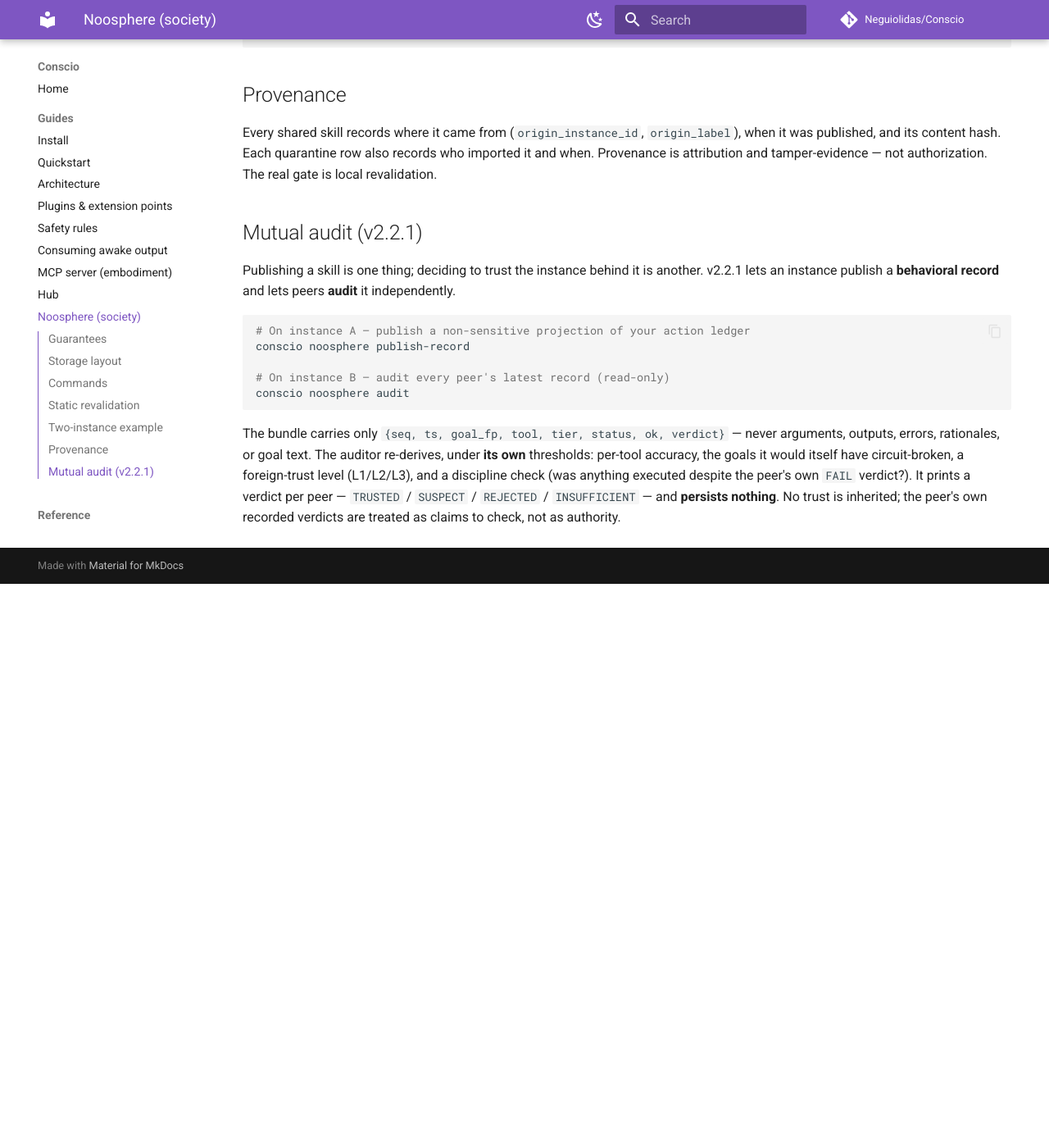
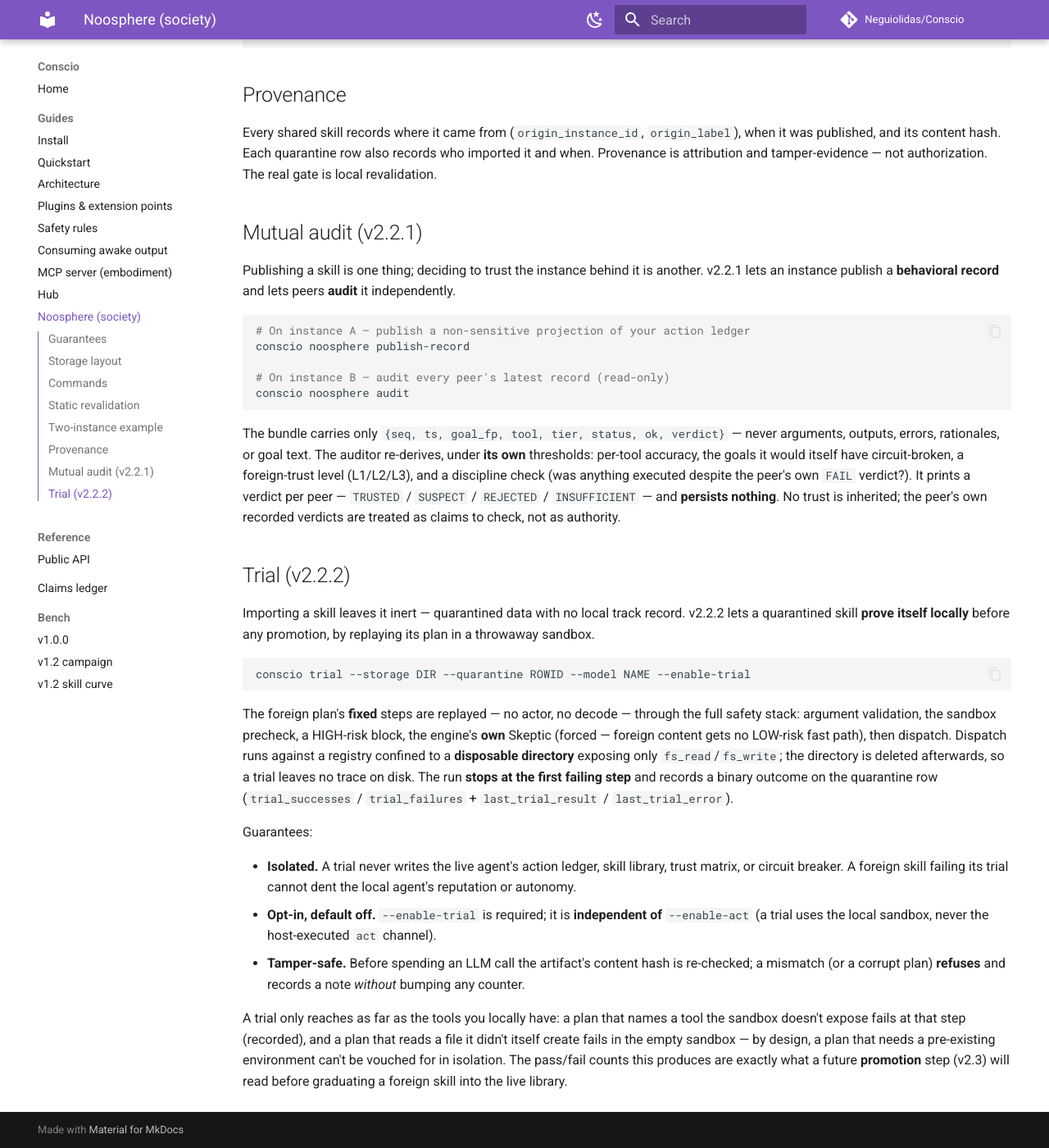
Before and after one commit to Neguiolidas/Conscio, an MkDocs documentation site: the page built from docs/guides/noosphere.md, in a window 1280 px wide and 1400 px high, scrolled down 1937 px. Shown: the whole window at 82% size. Built offline with MkDocs 1.6.1 and Material for MkDocs 9.7.7, drawn with Linux system fonts in a browser that asks for light colours; comment, search, counter and statistics services are not loaded; before the commit the page ends 2649 px from its top, so only the background shows below that.

Commit message:
docs: v2.2.2 trial/execution path — version, changelog, claims, guide [v2.2.2]
Co-Authored-By: Claude Opus 4.8 <noreply@anthropic.com>

````diff
--- a/conscio/__init__.py
+++ b/conscio/__init__.py
@@ -6,7 +6,7 @@ and goal generation. Adapts behavior based on the underlying model's
 context window size.
 """
 
-__version__ = "2.2.1"
+__version__ = "2.2.2"
 __author__ = "Neguiolidas / Neguitech"
 
 from .engine import ConsciousnessEngine
--- a/docs/guides/noosphere.md
+++ b/docs/guides/noosphere.md
@@ -108,3 +108,41 @@ check (was anything executed despite the peer's own `FAIL` verdict?). It prints
 a verdict per peer — `TRUSTED` / `SUSPECT` / `REJECTED` / `INSUFFICIENT` — and
 **persists nothing**. No trust is inherited; the peer's own recorded verdicts
 are treated as claims to check, not as authority.
+
+## Trial (v2.2.2)
+
+Importing a skill leaves it inert — quarantined data with no local track
+record. v2.2.2 lets a quarantined skill **prove itself locally** before any
+promotion, by replaying its plan in a throwaway sandbox.
+
+```bash
+conscio trial --storage DIR --quarantine ROWID --model NAME --enable-trial
+```
+
+The foreign plan's **fixed** steps are replayed — no actor, no decode — through
+the full safety stack: argument validation, the sandbox precheck, a HIGH-risk
+block, the engine's **own** Skeptic (forced — foreign content gets no LOW-risk
+fast path), then dispatch. Dispatch runs against a registry confined to a
+**disposable directory** exposing only `fs_read`/`fs_write`; the directory is
+deleted afterwards, so a trial leaves no trace on disk. The run **stops at the
+first failing step** and records a binary outcome on the quarantine row
+(`trial_successes` / `trial_failures` + `last_trial_result` / `last_trial_error`).
+
+Guarantees:
+
+- **Isolated.** A trial never writes the live agent's action ledger, skill
+  library, trust matrix, or circuit breaker. A foreign skill failing its trial
+  cannot dent the local agent's reputation or autonomy.
+- **Opt-in, default off.** `--enable-trial` is required; it is **independent of**
+  `--enable-act` (a trial uses the local sandbox, never the host-executed `act`
+  channel).
+- **Tamper-safe.** Before spending an LLM call the artifact's content hash is
+  re-checked; a mismatch (or a corrupt plan) **refuses** and records a note
+  *without* bumping any counter.
+
+A trial only reaches as far as the tools you locally have: a plan that names a
+tool the sandbox doesn't expose fails at that step (recorded), and a plan that
+reads a file it didn't itself create fails in the empty sandbox — by design, a
+plan that needs a pre-existing environment can't be vouched for in isolation.
+The pass/fail counts this produces are exactly what a future **promotion** step
+(v2.3) will read before graduating a foreign skill into the live library.
````
Also changed, not shown: CHANGELOG.md (+25 -0 lines), README.md (+3 -2 lines), docs/CLAIMS.md (+2 -1 lines).
